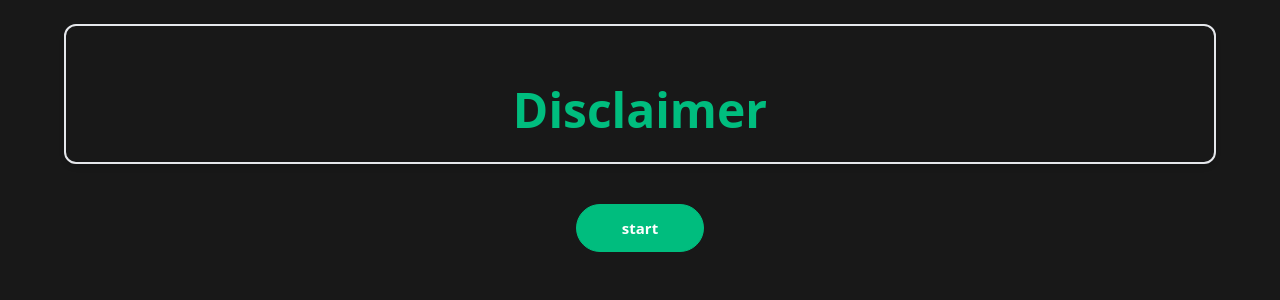
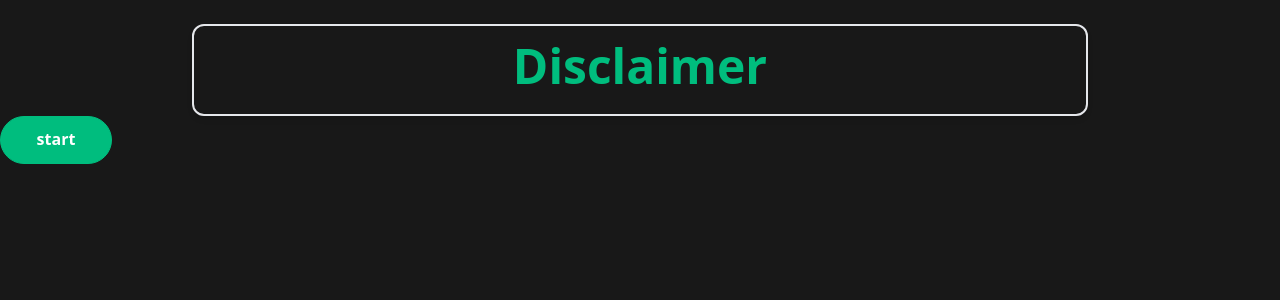
Before and after one commit to margowispels/hoppa, a Vue app: page /#/ in a window 1280 px wide. Shown: the top 300 px of the page. Built offline with nearby package versions, Linux system fonts and the light colour scheme.

Commit message:
minor updates to positioning

```diff
--- a/src/styles/index.css
+++ b/src/styles/index.css
@@ -85,7 +85,6 @@
             color 0.5s,
             background-color 0.5s;
         line-height: 1.6;
-        font-size: 15px;
         text-rendering: optimizeLegibility;
         -webkit-font-smoothing: antialiased;
         -moz-osx-font-smoothing: grayscale;
@@ -98,19 +97,19 @@
 
 @layer components {
     .div_hoppa {
-        @apply max-w-xl mx-auto mt-6 rounded-xl shadow-md overflow-hidden box-border p-4 border-2 lg:max-w-6xl;
+        @apply mx-auto mt-6 rounded-xl shadow-md overflow-hidden box-border p-4 border-2 sm:max-w-xl md:max-w-2xl lg:max-w-4xl;
     }
 
     .div_hoppa h1 {
-        @apply mt-8 p-3 -top-2.5 text-3xl text-center text-mygreen font-medium font-extrabold sm:text-3xl md:text-4xl lg:text-5xl;
+        @apply text-3xl text-center text-mygreen font-medium font-extrabold md:text-4xl lg:text-5xl;
     }
 
     .div_hoppa h3 {
-        @apply text-center font-medium text-xl md:text-2xl lg:text-3xl;
+        @apply mt-2 text-center font-medium text-xl md:text-2xl lg:text-3xl;
     }
 
-    .button-group {
-        @apply flex flex-row items-center justify-center space-x-2 mx-auto h-32 w-96;
+    .div_button_group {
+        @apply flex flex-row justify-center mt-4 space-x-2 h-12 w-96;
     }
 
     .tg {
```
